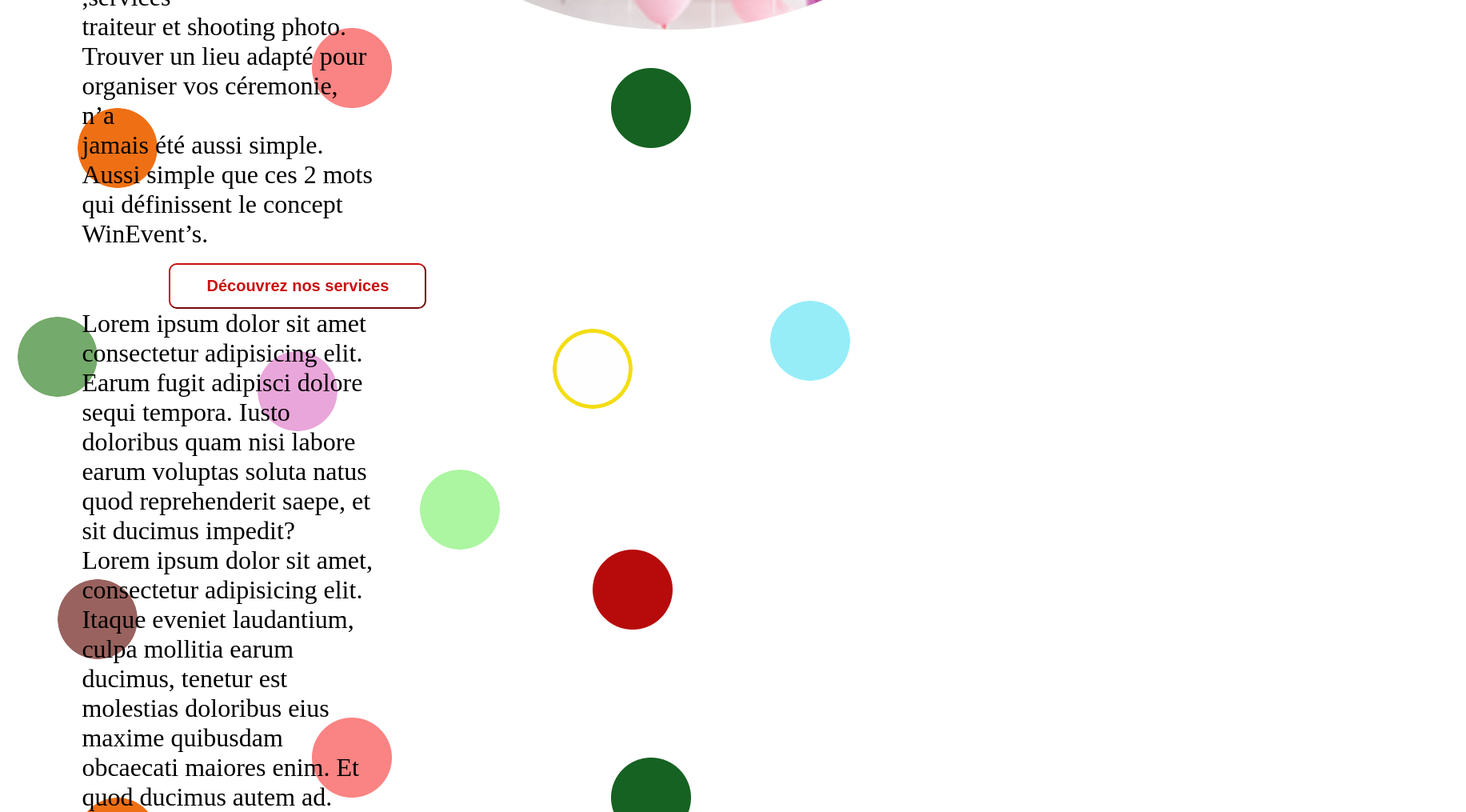
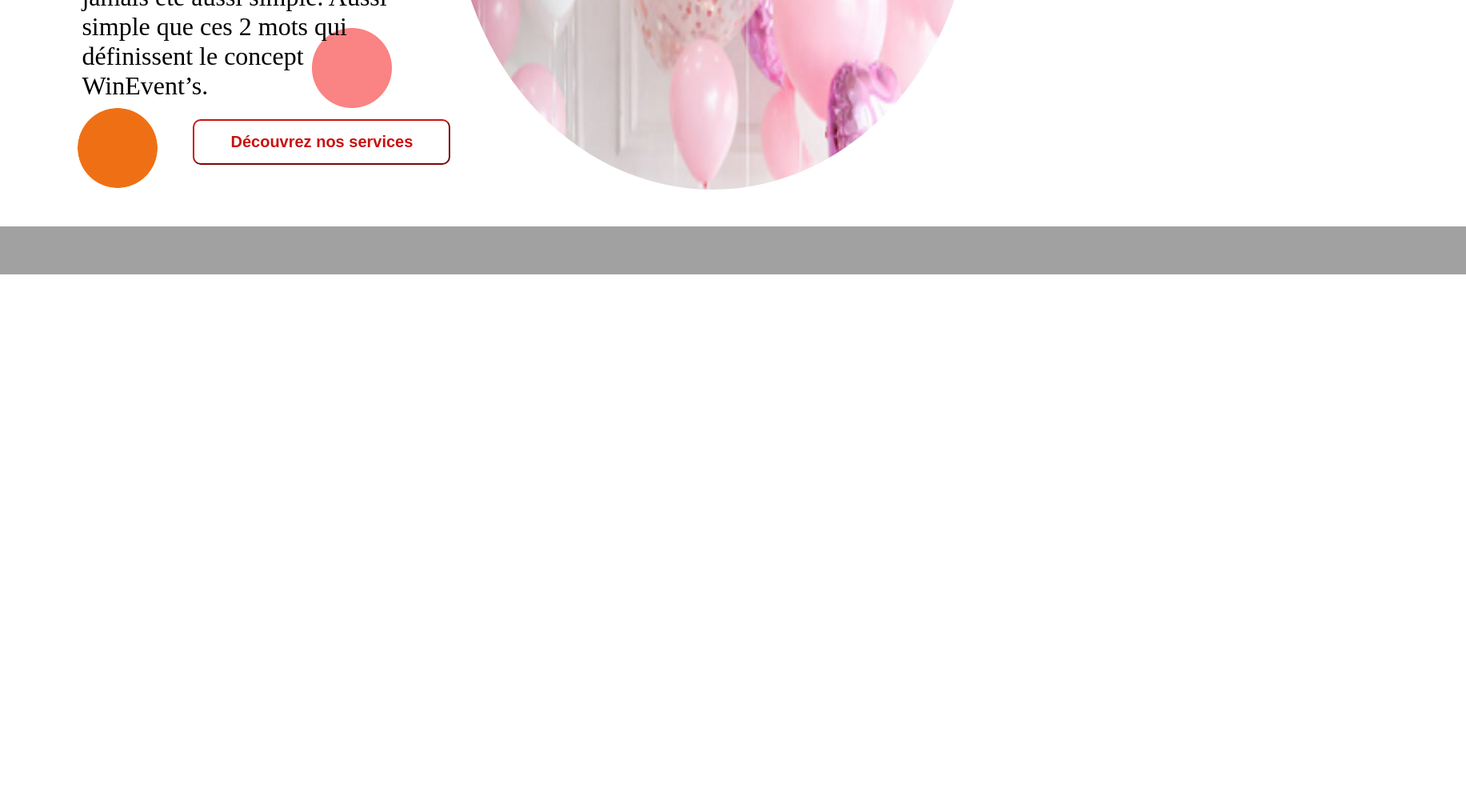
Before and after one commit to Anita-Gan/PROJET-WINEVENTS, a React (Vite) app in the folder client/: page / in a window 1280 px wide. Shown: the part 1443-2458 px from the top of the page at 80% size, 1833 px wide, since content can reach past the window. After the commit the page ends 1786 px from the top, so only its background shows below. Built offline with nearby package versions, Linux system fonts and the light colour scheme.

Commit message:
ajout des mofification au container2 et 3

```diff
--- a/client/src/App.jsx
+++ b/client/src/App.jsx
@@ -3,7 +3,9 @@ import { BrowserRouter, Link, Route, Routes } from 'react-router-dom'
 import Header from './composant/header'
 import Container from './composant/container'
 import Container2 from './composant/container2'
+import Container3 from './composant/container3'
 import './composant/container.css'
+import './composant/container3.css'
 import './composant/header.css'
 import './App.css'
 
@@ -28,7 +30,9 @@ function App() {
 <div>
 <Container2/>
 </div>
-
+<div>
+  <Container3/>
+</div>
 </BrowserRouter>
 
 
--- a/client/src/composant/container.css
+++ b/client/src/composant/container.css
@@ -19,8 +19,8 @@ font-size: 40px;
 }
 
 .container2-img{
-width: 750px;
-height: 550px;
+width: 650px;
+height: 750px;
 border-radius: 70%;
 /* display: flex;
 flex-direction: row;
--- a/client/src/composant/container2.jsx
+++ b/client/src/composant/container2.jsx
@@ -1,3 +1,5 @@
+import { Link } from "react-router-dom";
+
 export default function Container2() {
     return (
 
@@ -13,10 +15,10 @@ export default function Container2() {
                     jamais été aussi simple.
                     Aussi simple que ces 2 mots qui définissent le concept<br></br>
                     WinEvent’s.</p>
+                <Link to="decouvrez nos services">
+                    <label htmlFor="decouvrez nos services"><input className="container2-btn" type="submit" value="Découvrez nos services" /></label>
+                </Link>
 
-                <label htmlFor="decouvrez nos services"><input className="container2-btn" type="submit" value="Découvrez nos services" /></label>
-                <p>Lorem ipsum dolor sit amet consectetur adipisicing elit. Earum fugit adipisci dolore sequi tempora. Iusto doloribus quam nisi labore earum voluptas soluta natus quod reprehenderit saepe, et sit ducimus impedit?</p>
-                <p>Lorem ipsum dolor sit amet, consectetur adipisicing elit. Itaque eveniet laudantium, culpa mollitia earum ducimus, tenetur est molestias doloribus eius maxime quibusdam obcaecati maiores enim. Et quod ducimus autem ad.</p>
             </div>
 
             <img className="container2-img" src="/images/fete.png" alt="" />
--- /dev/null
+++ b/client/src/composant/container3.css
@@ -0,0 +1,10 @@
+.container3-img {
+    background-image: url("/images/Rectangle 24.png");
+    background-size: cover;
+    background-position: center;
+    width:1833px;
+    height: 60px;
+    margin-top: 3%;
+    display: flex;
+
+}
--- /dev/null
+++ b/client/src/composant/container3.jsx
@@ -0,0 +1,7 @@
+export default function Container3() {
+    return (
+        <div className="container3-img">
+
+        </div>
+    )
+}
```
